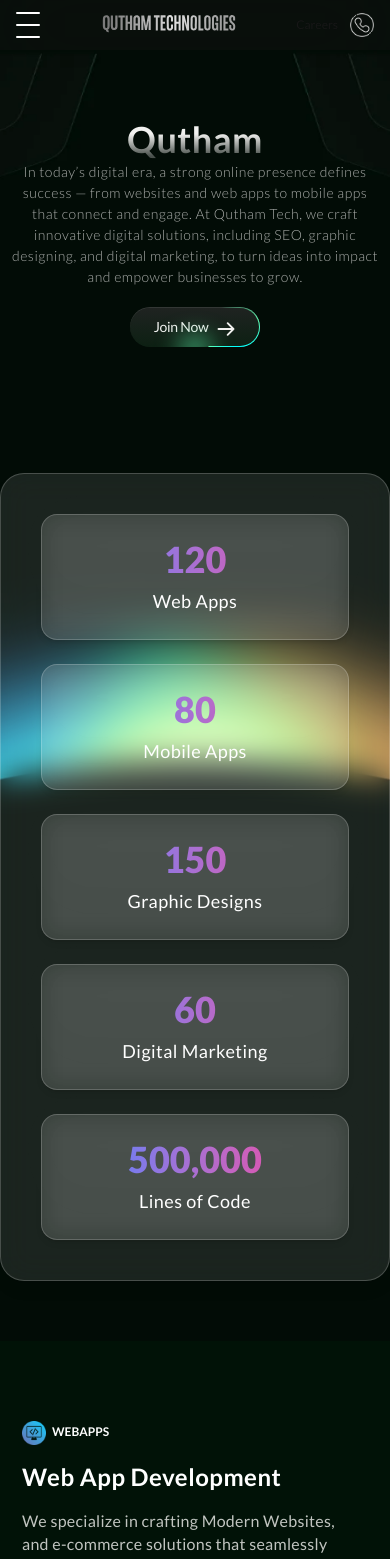
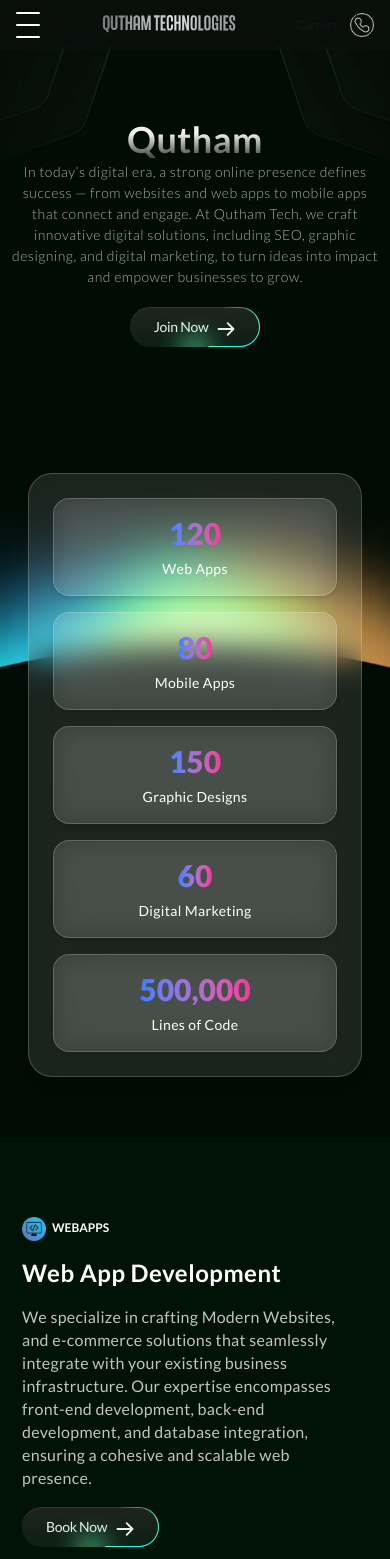
Before and after one commit to ARSLAN-choudary/qutham-portfolio, a Next.js app: page /about in a window 390 px wide. Shown: the top 1559 px of the page. Built offline with nearby package versions, Linux system fonts and the light colour scheme.

Commit message:
mbl done

```diff
--- a/app/components/AboutHeroSection/AboutHeroSection.tsx
+++ b/app/components/AboutHeroSection/AboutHeroSection.tsx
@@ -85,13 +85,12 @@ export default function StatsTiltSection() {
     }, []);
 
     return (
-        <div>
-            <div className="relative w-full flex justify-center">
+        <div className="w-full flex justify-center px-4">
             {/* Container */}
             <div
                 ref={containerRef}
-                    className="relative p-10 rounded-3xl w-[100dvw] md:w-[70dvw] backdrop-blur-[16px] bg-white/10 shadow-lg border border-white/20
-                 grid grid-cols-1 sm:grid-cols-2 lg:grid-cols-3 gap-6 mt-10 transform-gpu transition-transform duration-300"
+                className="relative p-6 md:p-10 rounded-3xl w-full max-w-4xl backdrop-blur-[16px] bg-white/10 shadow-lg border border-white/20
+                 grid grid-cols-1 sm:grid-cols-2 lg:grid-cols-3 gap-4 md:gap-6 mt-10 transform-gpu transition-transform duration-300"
                 style={{
                     perspective: "1000px",
                     transformStyle: "preserve-3d",
@@ -109,20 +108,17 @@ export default function StatsTiltSection() {
                     <div
                         key={i}
                         className="relative rounded-2xl backdrop-blur-md bg-white/10 border border-white/20
-                       shadow-md p-6 text-center hover:scale-[1.03] transition-transform duration-200
-                       hover:shadow-[0_0_25px_rgba(255,255,255,0.1)]"
+                       shadow-md p-4 md:p-6 text-center hover:scale-[1.03] transition-transform duration-200
+                       hover:shadow-[0_0_25px_rgba(255,255,255,0.1)] flex flex-col items-center justify-center"
                     >
-                            <div className="text-4xl md:text-5xl font-extrabold text-transparent bg-clip-text bg-gradient-to-r from-blue-500 to-pink-500 mb-2">
+                        <div className="text-3xl md:text-4xl lg:text-5xl font-extrabold text-transparent bg-clip-text bg-gradient-to-r from-blue-500 to-pink-500 mb-2">
                             <CountUp start={0} end={item.value} duration={2} separator="," />
                         </div>
-                            <p className="text-white text-lg tracking-wide">{item.title}</p>
+                        <p className="text-white text-sm md:text-lg tracking-wide">{item.title}</p>
                         <div className="absolute inset-0 rounded-2xl bg-gradient-to-b from-white/10 to-transparent opacity-20 blur-xl pointer-events-none"></div>
                     </div>
                 ))}
             </div>
-
-            </div>
-
         </div>
     );
 }
--- a/app/components/ServiceSectionAbout/ServiceSectionAbout.tsx
+++ b/app/components/ServiceSectionAbout/ServiceSectionAbout.tsx
@@ -380,27 +380,28 @@ export default function ServiceSectionAbout() {
                             ref={containerRef}
                             className="flex items-center flex-col gap-9 mx-auto md:flex-row md:gap-[80px] will-change-transform transition-transform duration-200 ease-out"
                         >
-                            <h2 className="uppercase z-10">
+                            <h2 className="uppercase z-10 text-center md:text-left">
                                 <span className="text-[32px] md:text-[80px] font-[900] leading-[120%] text-[#cdff00] [text-shadow:0_0_3px_#cdff00,0_0_6px_#cdff00] text-white">
                                     Our <br /> Clients
                                 </span>
                             </h2>
 
-                            <ul className="flex flex-col gap-10 md:flex-row md:items-center md:gap-16 will-change-transform">
+                            {/* MOBILE FIX: Center the cards on mobile */}
+                            <ul className="flex flex-col gap-10 md:flex-row md:items-center md:gap-16 will-change-transform w-full md:w-auto">
                                 {galleryItems.map((item, idx) => (
                                     <li
                                         key={item.id}
                                         // Conditional ref for the last element
                                         ref={idx === galleryItems.length - 1 ? lastGalleryItemRef : null}
-                                        // Increased the right padding from pr-[40px] to pr-[80px] to match JS margin
-                                        className={`flex-[0_0_auto] group relative transition-all duration-500 hover:scale-[1.05] hover:rotate-[1deg] pr-20 md:pr-[80px]`}
+                                        // MOBILE FIX: Remove right padding on mobile and center items
+                                        className={`flex-[0_0_auto] group relative transition-all duration-500 hover:scale-[1.05] hover:rotate-[1deg] md:pr-[80px] w-full flex justify-center md:justify-start md:w-auto`}
                                     >
                                         <div
-                                            className="relative min-w-[260px] w-full rounded-2xl md:rounded-3xl overflow-hidden
+                                            className="relative min-w-[260px] w-full max-w-[280px] md:min-w-[260px] md:w-full rounded-2xl md:rounded-3xl overflow-hidden
         bg-gradient-to-br from-[#111111] via-[#1b1b1b] to-[#0a0a0a]
         border border-white/10 shadow-[0_0_20px_rgba(255,255,255,0.08)]
         group-hover:shadow-[0_0_35px_rgba(205,255,0,0.3)]
-        flex items-center justify-center p-6 transition-all duration-500"
+        flex items-center justify-center p-6 transition-all duration-500 mx-auto md:mx-0"
                                         >
                                             {/* Decorative Glow Ring */}
                                             <div className="absolute inset-0 bg-gradient-to-br from-[#cdff00]/20 to-transparent opacity-0 group-hover:opacity-100 blur-2xl transition-opacity duration-500 "></div>
@@ -411,15 +412,13 @@ export default function ServiceSectionAbout() {
                                                 alt="Gallery image"
                                                 width={600}
                                                 height={400}
-                                                className="w-[250px] md:w-[400px] h-auto object-contain
+                                                className="w-[220px] md:w-[400px] h-auto object-contain
           transition-transform duration-500 group-hover:scale-110 group-hover:translate-y-[-4px]"
                                             />
                                         </div>
-
                                     </li>
                                 ))}
                             </ul>
-
                         </div>
                     </div>
                 </div>
```
Lines whose indentation alone changed are shown as unchanged.
